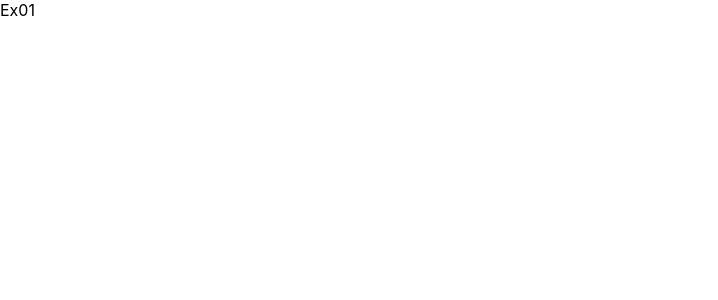
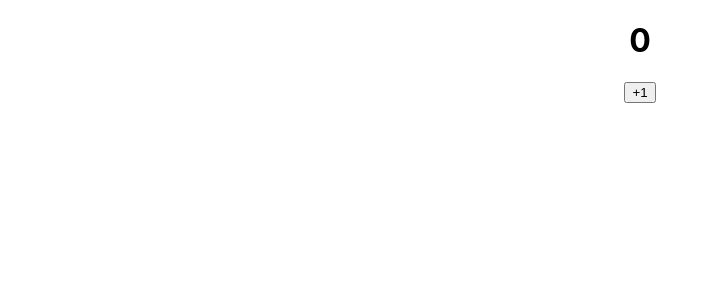
Before and after one commit to kinick1/project04, a React (Create React App) app: page / in a window 1280 px wide. Shown: the top 300 px of the page, without its empty margins (0-718 px from the left). Built offline with nearby package versions, Linux system fonts and the light colour scheme.

Commit message:
0404_1_class

```diff
--- a/src/App.css
+++ b/src/App.css
@@ -1,38 +1,6 @@
-.App {
-  text-align: center;
-}
-
-.App-logo {
-  height: 40vmin;
-  pointer-events: none;
-}
-
-@media (prefers-reduced-motion: no-preference) {
-  .App-logo {
-    animation: App-logo-spin infinite 20s linear;
-  }
-}
-
-.App-header {
-  background-color: #282c34;
-  min-height: 100vh;
+.div-center{
   display: flex;
   flex-direction: column;
   align-items: center;
-  justify-content: center;
-  font-size: calc(10px + 2vmin);
-  color: white;
+  justify-items: center;
 }
-
-.App-link {
-  color: #61dafb;
-}
-
-@keyframes App-logo-spin {
-  from {
-    transform: rotate(0deg);
-  }
-  to {
-    transform: rotate(360deg);
-  }
-}
--- a/src/example/Ex01.jsx
+++ b/src/example/Ex01.jsx
@@ -1,8 +1,52 @@
-import React from 'react'
+import '../App.css'
+import React, {useState} from 'react'
 
 const Ex01 = () => {
+
+  /* React Event
+  1. html 요소 안에 onClick : camelCase로 작성
+  2. onClick={함수} 이 때, 함수 뒤에 ()를 붙이지 않는다.
+  -> 함수 뒤에 소괄호를 붙이면 계속 그 함수만 호출됨
+  3. 이 때, 힘수는 별도로 만든 함수여도 o, 안에 바로 함수를 넣는 것도 o
+    - {increase} (o)
+    - {()=>{console.log("function")}} (o) / 매개변수를 이용할때
+  4. DOM 요소 안에만 이벤트를 설정할수 있다.
+    - 내가 직접 만든 컴포넌트 활용할 수 없다.
+  */
+  // 변수 : 값은 변하나 화면에 출력되지 않는다.
+  let num=0
+
+  // state
+  // const [state이름. 그 state를 변경시키는 함수]= userState(초기값)
+  //      - state 이름 : 변수처럼 활용 가능 (num)
+  //      - 대부분 set + state이름을 붙임 (setNum)
+  const [num2, setNum2]=useState(0);
+  /* useState를 사용하는 방법
+      1. useState를 import
+      2. state를 선언
+      3. state의 값을 변경한다.
+      4. state를 변경시키는 함수(변경할값)
+      // setNum2(num2+1)
+  */
+  // (/** */)는 해당 함수에 마우스를 올렸을때 함수의 설명을 띄어준다
+  /** 숫자를 1씩 증가시키는 함수 */
+  const increase=()=>{
+    console.log("increase function")
+    num+=1;
+    setNum2(num2+1)
+  }
   return (
-    <div>Ex01</div>
+        /*
+      1. 리엑트 에서 Event 객체를 사용해보자.
+      2. 왜 우리는 리액트에서 변수를 사용할수 없는지 알아보자.
+      3. 변수를 대체해서 state를 사용해보자.
+    */
+
+    <div className='div-center'>
+      <h1>{num2}</h1>
+      <button onClick={increase}>+1</button>
+      {/* <button>-1</button> */}
+    </div>
   )
 }
 
```
